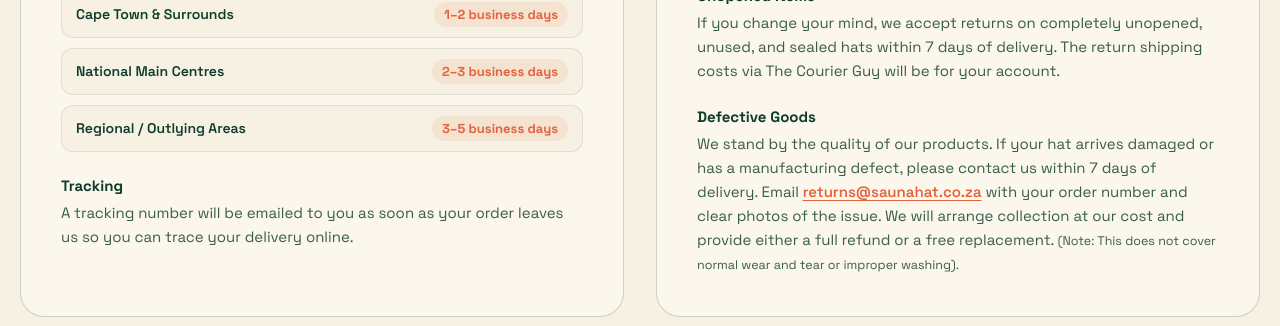
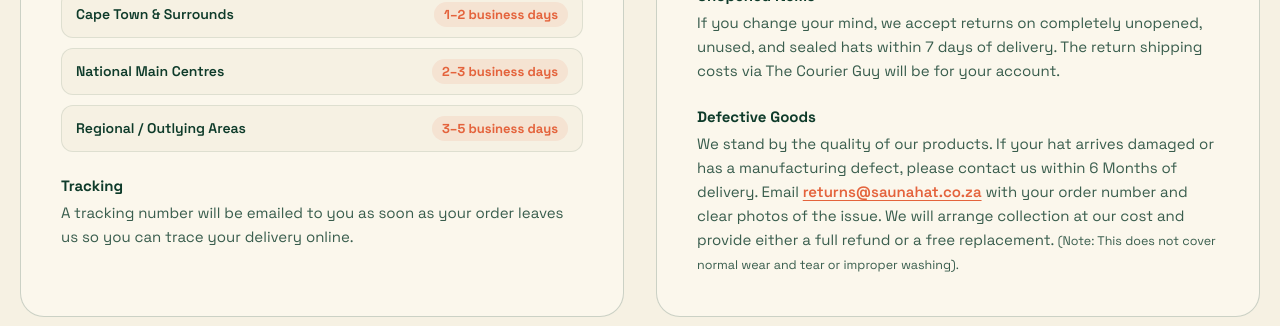
Before and after one commit to thomasdevillers/smelt-ecom-site, a Next.js app: page / in a window 1280 px wide. Shown: the part 5320-5646 px from the top of the page. Built offline with nearby package versions, Linux system fonts and the light colour scheme; no server answers.

Commit message:
Small change

```diff
--- a/components/Policies.tsx
+++ b/components/Policies.tsx
@@ -55,7 +55,7 @@ export default function Policies() {
           <div className={styles.item}>
             <span className={styles.itemLabel}>Defective Goods</span>
             <p className={styles.itemText}>
-              We stand by the quality of our products. If your hat arrives damaged or has a manufacturing defect, please contact us within 7 days of delivery. Email{" "}
+              We stand by the quality of our products. If your hat arrives damaged or has a manufacturing defect, please contact us within 6 Months of delivery. Email{" "}
               <a className={styles.emailLink} href="mailto:returns@saunahat.co.za">
                 returns@saunahat.co.za
               </a>{" "}
```
